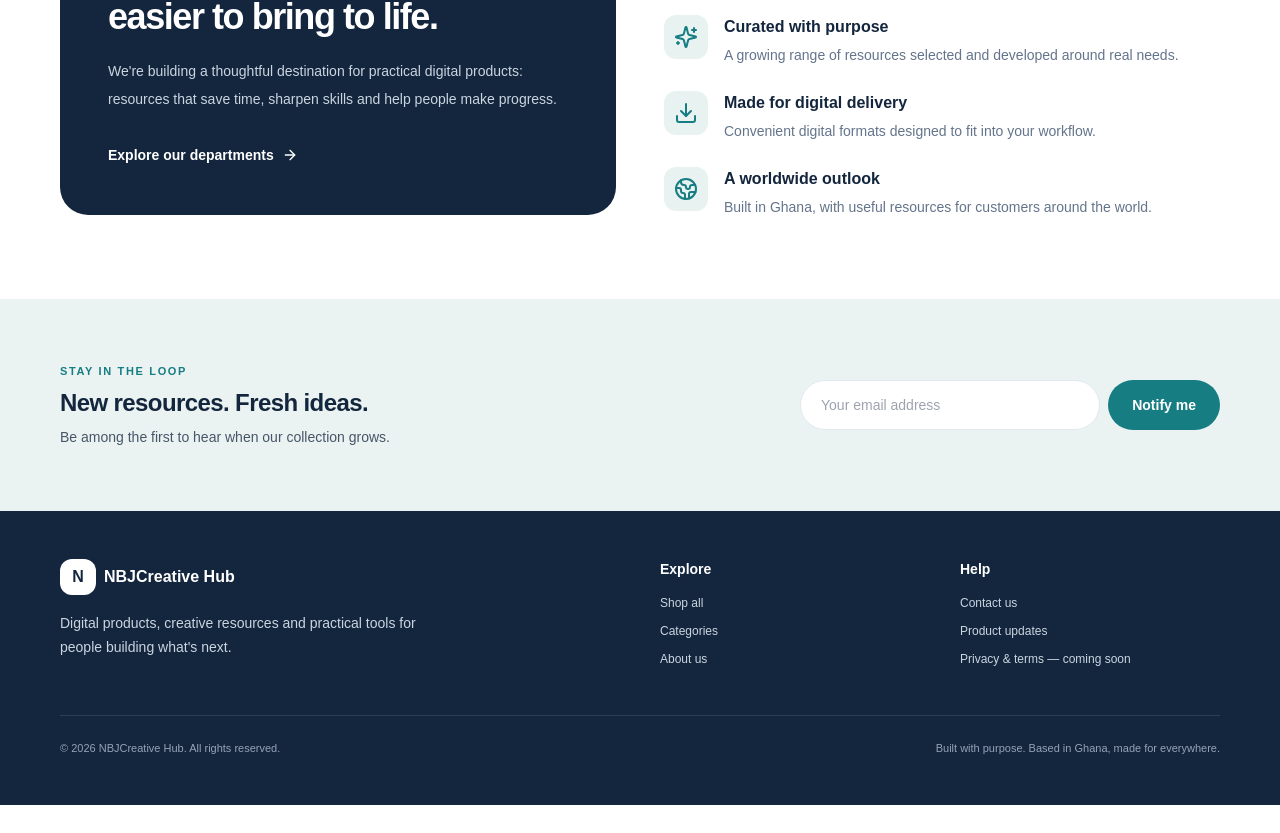
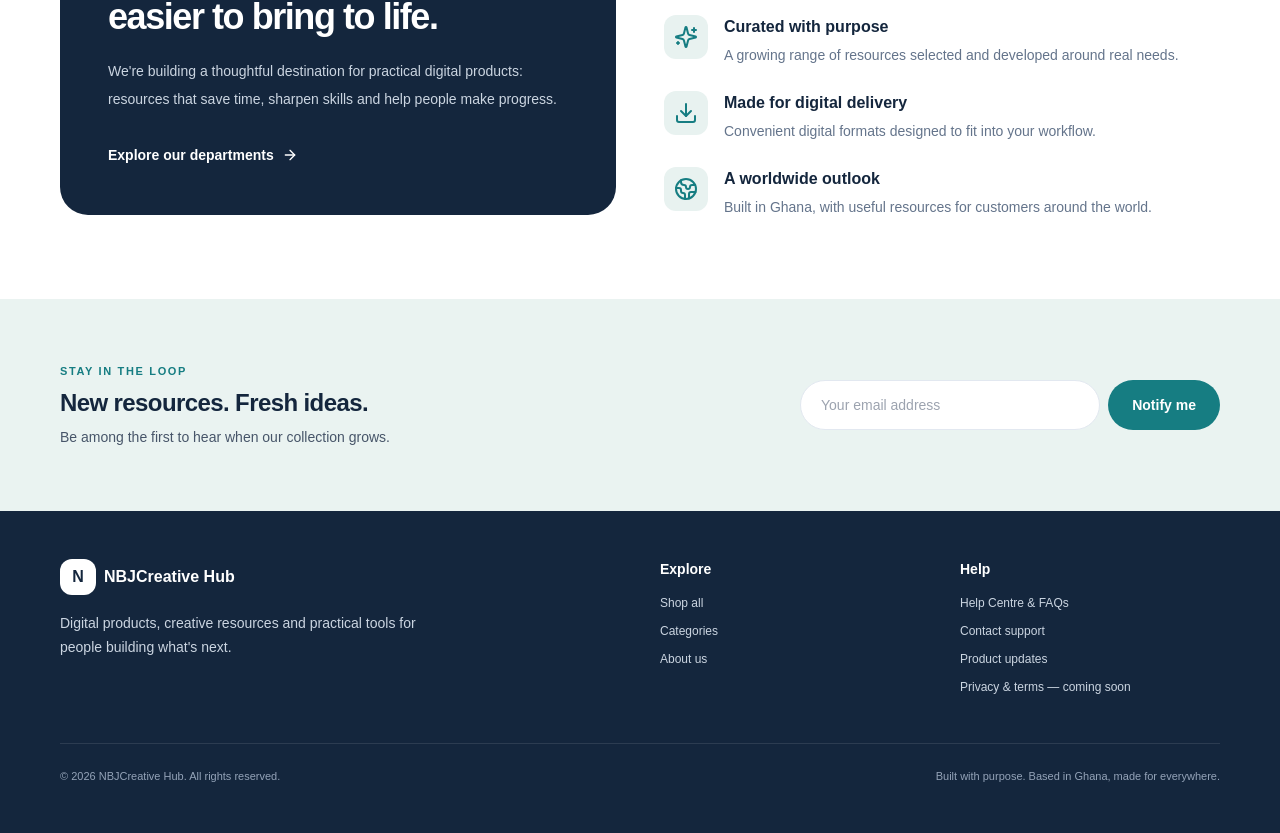
Before and after one commit to apostle24/nbjcreative-hub, a Next.js app: page / in a window 1280 px wide. Shown: the part 1855-2688 px from the top of the page. Before the commit the page ends 2660 px from the top, so only its background shows below. Built offline with nearby package versions, Linux system fonts and the light colour scheme; no server answers; the database is empty.

Commit message:
Add Help Centre links to shop navigation

```diff
--- a/app/page.tsx
+++ b/app/page.tsx
@@ -97,7 +97,7 @@ export default function Home() {
         <div className="hidden md:flex items-center gap-3"><Link href="/cart" className="inline-flex items-center gap-2 text-sm font-semibold text-slate-600 hover:text-teal"><ShoppingBag size={17}/> Cart</Link><Link href="/marketplace" className="text-sm font-semibold text-slate-600 hover:text-teal">Marketplace</Link><a href="#shop" className="text-sm font-semibold text-slate-600 hover:text-teal">Explore products</a><a href="#shop" className="rounded-full bg-teal px-5 py-3 text-white text-sm font-bold hover:bg-[#11696d]">Browse shop <ArrowRight size={15} className="inline ml-1"/></a></div>
         <button className="lg:hidden p-2" aria-label="Toggle menu" onClick={() => setMenuOpen(!menuOpen)}>{menuOpen ? <X/> : <Menu/>}</button>
       </div>
-      {menuOpen && <div className="lg:hidden border-t px-5 py-4 grid gap-4 text-sm font-semibold"><a href="#shop" onClick={()=>setMenuOpen(false)}>Shop</a><Link href="/marketplace" onClick={()=>setMenuOpen(false)}>Marketplace</Link><a href="#categories" onClick={()=>setMenuOpen(false)}>Categories</a><a href="#about" onClick={()=>setMenuOpen(false)}>About</a></div>}
+      {menuOpen && <div className="lg:hidden border-t px-5 py-4 grid gap-4 text-sm font-semibold"><a href="#shop" onClick={()=>setMenuOpen(false)}>Shop</a><Link href="/marketplace" onClick={()=>setMenuOpen(false)}>Marketplace</Link><a href="#categories" onClick={()=>setMenuOpen(false)}>Categories</a><a href="#about" onClick={()=>setMenuOpen(false)}>About</a><Link href="/help" onClick={()=>setMenuOpen(false)}>Help Centre</Link></div>}
     </header>
 
     <section className="relative overflow-hidden bg-mist">
@@ -161,6 +161,6 @@ export default function Home() {
 
     <section id="newsletter" className="bg-[#EAF3F1] py-16"><div className="container flex flex-col md:flex-row md:items-center justify-between gap-8"><div><p className="eyebrow mb-2">Stay in the loop</p><h2 className="text-2xl font-extrabold tracking-tight text-ink">New resources. Fresh ideas.</h2><p className="mt-2 text-sm text-slate-600">Be among the first to hear when our collection grows.</p></div><form className="flex w-full md:w-[420px] gap-2" onSubmit={e=>{e.preventDefault();alert("Thanks for your interest. Newsletter signup will be connected before launch.");}}><input type="email" required placeholder="Your email address" className="min-w-0 flex-1 rounded-full border border-slate-200 bg-white px-5 py-3.5 text-sm outline-none focus:border-teal"/><button className="rounded-full bg-teal px-6 text-sm font-bold text-white hover:bg-[#11696d]">Notify me</button></form></div></section>
 
-    <footer className="bg-ink text-white"><div className="container py-12"><div className="grid sm:grid-cols-2 lg:grid-cols-4 gap-10"><div className="lg:col-span-2"><div className="flex items-center gap-2"><span className="w-9 h-9 rounded-xl bg-white text-ink grid place-items-center font-black">N</span><strong>NBJCreative <span className="text-teal-200">Hub</span></strong></div><p className="mt-4 max-w-sm text-sm leading-6 text-slate-300">Digital products, creative resources and practical tools for people building what's next.</p></div><div><h4 className="font-bold text-sm">Explore</h4><div className="mt-4 grid gap-3 text-xs text-slate-300"><a href="#shop">Shop all</a><a href="#categories">Categories</a><a href="#about">About us</a></div></div><div><h4 className="font-bold text-sm">Help</h4><div className="mt-4 grid gap-3 text-xs text-slate-300"><a href="mailto:hello@nbjcreative.com">Contact us</a><a href="#newsletter">Product updates</a><span>Privacy & terms — coming soon</span></div></div></div><div className="mt-12 border-t border-white/10 pt-6 flex flex-wrap justify-between gap-3 text-[11px] text-slate-400"><span>© {new Date().getFullYear()} NBJCreative Hub. All rights reserved.</span><span>Built with purpose. Based in Ghana, made for everywhere.</span></div></div></footer>
+    <footer className="bg-ink text-white"><div className="container py-12"><div className="grid sm:grid-cols-2 lg:grid-cols-4 gap-10"><div className="lg:col-span-2"><div className="flex items-center gap-2"><span className="w-9 h-9 rounded-xl bg-white text-ink grid place-items-center font-black">N</span><strong>NBJCreative <span className="text-teal-200">Hub</span></strong></div><p className="mt-4 max-w-sm text-sm leading-6 text-slate-300">Digital products, creative resources and practical tools for people building what's next.</p></div><div><h4 className="font-bold text-sm">Explore</h4><div className="mt-4 grid gap-3 text-xs text-slate-300"><a href="#shop">Shop all</a><a href="#categories">Categories</a><a href="#about">About us</a></div></div><div><h4 className="font-bold text-sm">Help</h4><div className="mt-4 grid gap-3 text-xs text-slate-300"><Link href="/help">Help Centre & FAQs</Link><Link href="/support">Contact support</Link><a href="#newsletter">Product updates</a><span>Privacy & terms — coming soon</span></div></div></div><div className="mt-12 border-t border-white/10 pt-6 flex flex-wrap justify-between gap-3 text-[11px] text-slate-400"><span>© {new Date().getFullYear()} NBJCreative Hub. All rights reserved.</span><span>Built with purpose. Based in Ghana, made for everywhere.</span></div></div></footer>
   </main>;
 }
```
